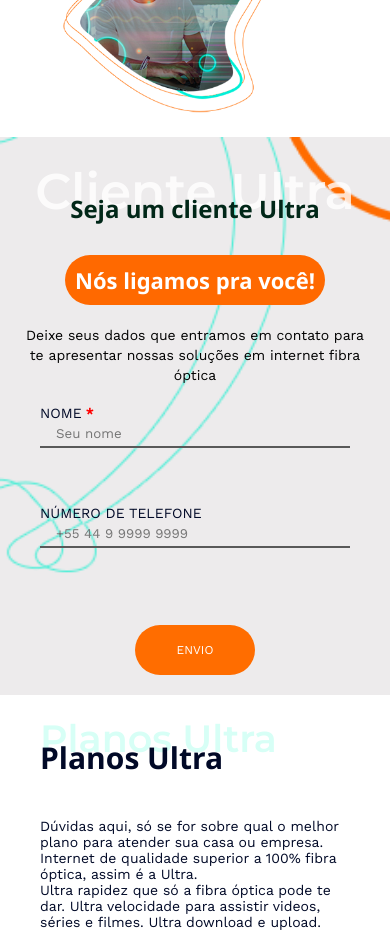
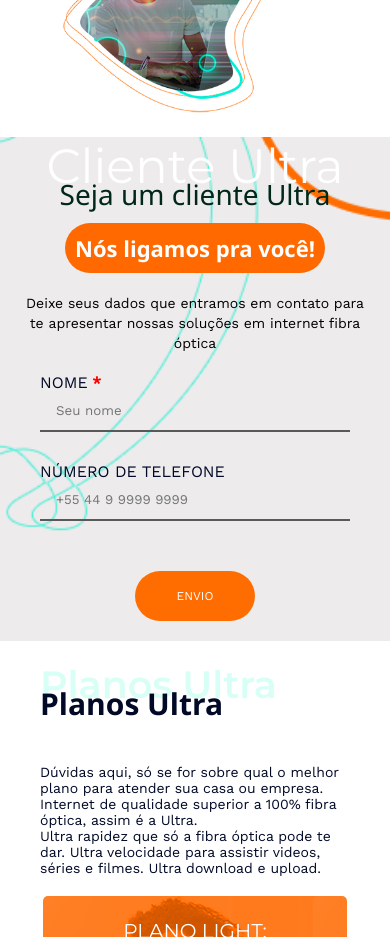
Before and after one commit to GabrielWeises/Ultra-site, a React (Create React App) app: page / in a window 390 px wide. Shown: the part 1680-2617 px from the top of the page. Built offline with nearby package versions, Linux system fonts and the light colour scheme.

Commit message:
corrigindo bug mobile

```diff
--- a/src/pages/Contact/mobile.css
+++ b/src/pages/Contact/mobile.css
@@ -2,24 +2,24 @@
   display: flex;
   flex-direction: column;
 }
-.banner-mobile2 {
+.mobile2 .banner-mobile2 {
   height: 700px;
   background-size: cover;
   padding: 0 30px;
 }
 
-.form {
+.mobile2 .form {
   min-height: 550px;
 }
 
-.header {
+.mobile2 .header {
   width: 100%;
   display: flex;
   justify-content: center;
   flex-direction: column;
   padding-top: 30px;
 }
-.header .title {
+.mobile2 .header .title {
   color: rgba(255, 255, 255, 0.8);
   font-size: 50px;
   text-align: center;
@@ -27,7 +27,7 @@
   font-weight: bold;
   line-height: 50px;
 }
-.header .sub-title {
+.mobile2 .header .sub-title {
   font-family: "Segoe UI", sans-serif;
   color: #012718;
   font-size: 24px;
@@ -37,7 +37,7 @@
   margin-bottom: 20px;
 }
 
-form {
+.mobile2 form {
   display: flex;
   position: relative;
   bottom: -380px;
@@ -52,14 +52,14 @@ form {
   padding: 30px;
 }
 
-.input {
+.mobile2 .input {
   display: flex;
   flex-direction: column;
   justify-content: space-between;
   height: 70px;
   margin-bottom: 30px;
 }
-.input input {
+.mobile2 .input input {
   padding: 5px 16px;
   color: #666;
   font-family: "Work Sans", sans-serif;
@@ -69,18 +69,18 @@ form {
   height: 40px;
 }
 
-label {
+.mobile2 label {
   font-family: "Work Sans", sans-serif;
   color: #010927 !important;
   font-size: 14px;
   text-transform: uppercase;
 }
 
-input[type="file"] {
+.mobile2 input[type="file"] {
   display: none;
 }
 
-.upload {
+.v .upload {
   display: flex;
   flex-direction: column;
   justify-content: space-between;
--- a/src/pages/Contact/styles.js
+++ b/src/pages/Contact/styles.js
@@ -11,11 +11,11 @@ export const Container = styled.div`
   .desktop {
     margin-bottom: -100px;
   }
-  .mobile {
+  .mobile2 {
     display: none;
   }
   @media (max-width: 900px) {
-    .mobile {
+    .mobile2 {
       display: flex;
     }
     .desktop {
```
